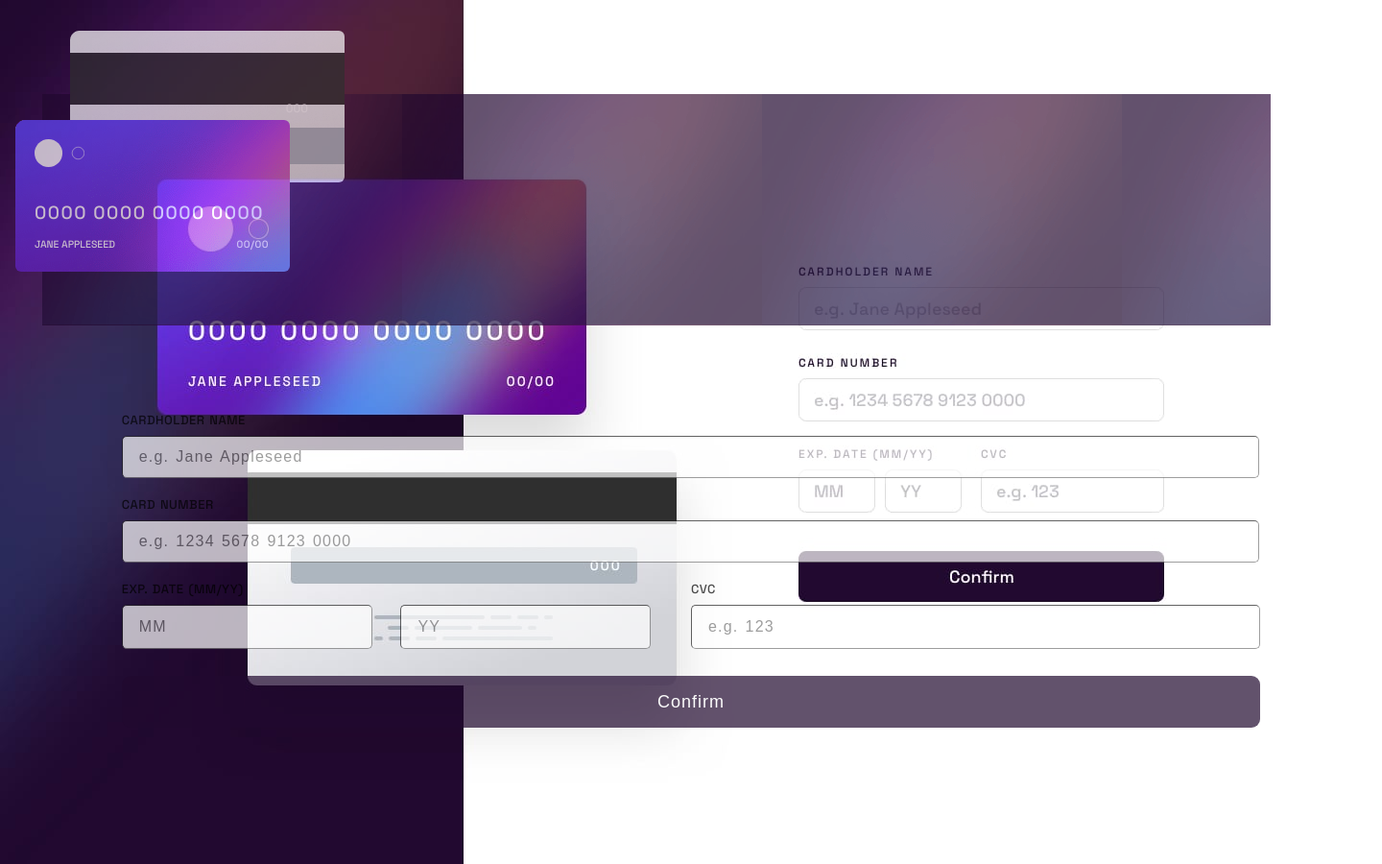
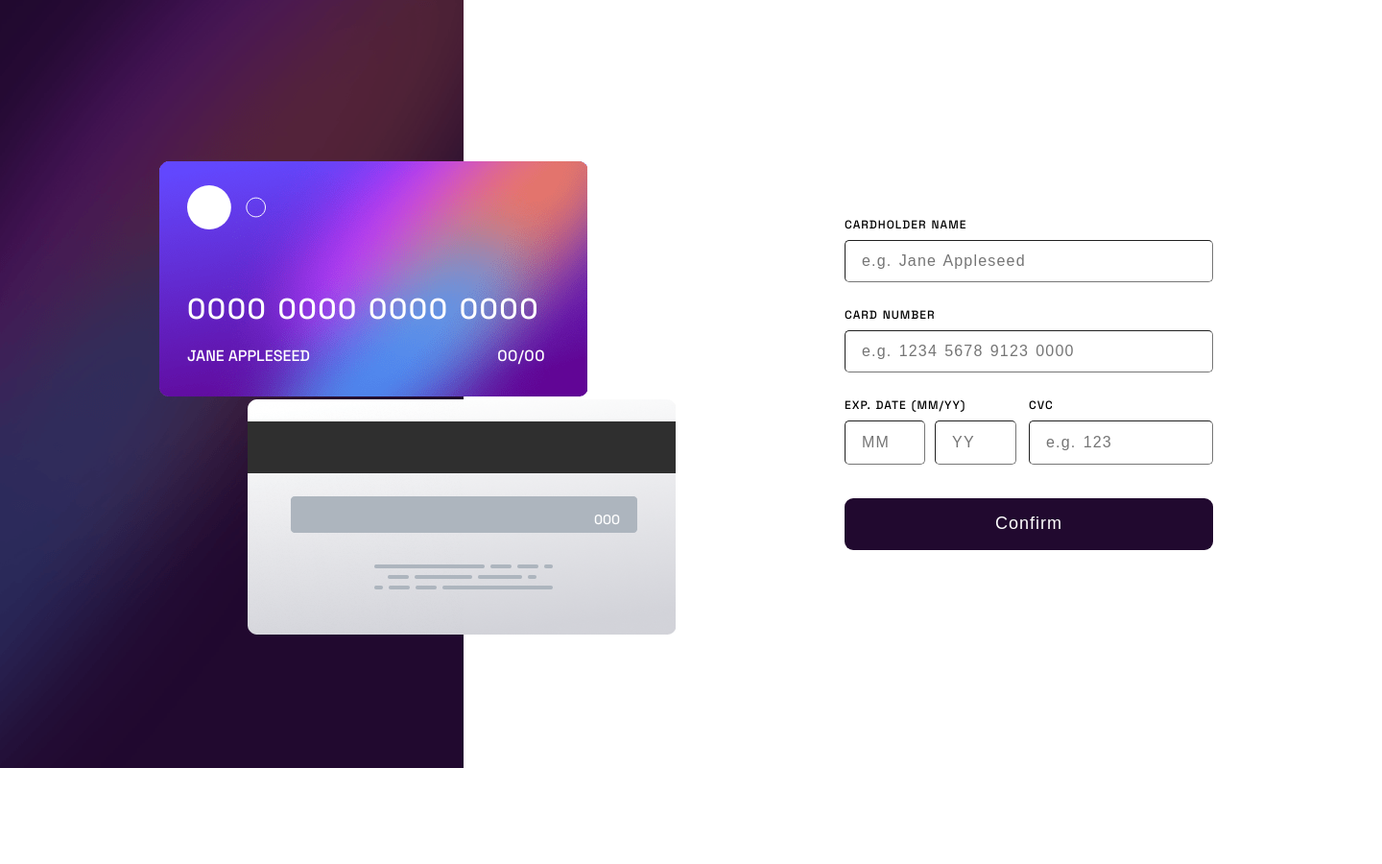
Before and after one commit to abdullahmuslim/interactive-card-component, a plain HTML site: page index.html in a window 1280 px wide. Shown: the whole page at 96% size, 1440 px wide, since content can reach past the window. After the commit the page ends 800 px from the top, so only its background shows below. Drawn offline with Linux system fonts and the light colour scheme.

Commit message:
complete design

```diff
--- a/main.js
+++ b/main.js
@@ -68,7 +68,7 @@ function updateValue(e){
       expiryYear.value = expiryYear.value.substr(0, 2);
       break;
     case 'cvc':
-      let cvcNum = cvc.value.substr(0, 2);
+      let cvcNum = cvc.value.substr(0, 3);
       cvcNum = cvcNum.replace(/ +/g, "");
       cvcDiff = 3 - cvcNum.length;
       for (let i = 0; i < cvcDiff; i++) {
--- a/style.css
+++ b/style.css
@@ -1,11 +1,7 @@
 @import url('https://fonts.googleapis.com/css2?family=Space+Grotesk:wght@500&display=swap');
 
 body {
-  /* opacity: .5;
-  background-image: url(design/mobile-design.jpg); */
   font-family: 'Space Grotesk', sans-serif;
-  /* width: 375px;
-  height: 704px; */
 }
 
 * {
@@ -23,6 +19,8 @@ main {
 
 .bgMain {
   background-image: url(images/bg-main-mobile.png);
+  background-repeat: no-repeat;
+  background-size: cover;
   height: 241px;
   width: 100vw;
 }
@@ -82,6 +80,7 @@ main {
 form {
   display: flex;
   flex-flow: row wrap;
+  width: 50%;
   width: 87.7%;
   padding-bottom: 44px;
   margin-top: 90px;
@@ -149,6 +148,7 @@ input:focus::before {
   font-size: 9px;
 }
 button {
+  cursor: pointer;
   color: hsl(0, 0%, 100%);
   background-color: hsl(278, 68%, 11%);
   font-size: 18px;
@@ -197,14 +197,75 @@ color: hsl(228, 45%, 44%);
   font-display: swap;
   src: url(spaceGrotesk.woff2);
 }
-@media only screen and (min-width: 1003px) {
+@media only screen and (min-width: 1200px) {
   body {
     display: flex;
     justify-content: center;
     align-items: center;
-    opacity: .7;
-    background-image: url(design/desktop-design.jpg);
-    width: 1440px;
-    height: 900px;
+  }
+  main, main > section:first-child {
+    display: flex;
+    flex-direction: row;
+    justify-content: space-between;
+    align-items: center;
+    width: 100vw;
+  }
+  .bgMain {
+    height: 100vh;
+    width: 483px;
+    background-image: url(images/bg-main-desktop.png);
+  }
+  .bgMain div {
+    width: 446px;
+    height: 245px;
+  }
+  .bgMain div:first-child {
+    top: 21vh;
+    left: 166px;
+    padding: 6px 44px 32px 29px;
+  }
+  .bgMain div img {
+    width: 82px;
+    margin-bottom: 44px;
+  }
+  .bgMain div:first-child p {
+    font-size: 16px;
+    font-weight: 500;
+  }
+  #cardNum {
+    font-size: 30px;
+    letter-spacing: 1.px;
+    word-spacing: 2px;
+    width: 100%;
+  }
+  .bgMain div:nth-child(2) {
+    font-size: 14px;
+    top: 52vh;
+    left: 258px;
+    padding-right: 58px;
+  }
+  form {
+    margin-inline: auto;
+    margin-top: 42px;
+    margin-right: 16px;
+    width: 384px;
+  }
+  label {
+    font-size: 12px;
+    letter-spacing: 1px;
+    word-spacing: 1px;
+    margin-bottom: 8px;
+  }
+  input {
+    margin-bottom: 26px;
+  }
+  section:last-child {
+    margin-right: 24.6%;
+    width: 510px;
+  }
+  @media only screen and (min-width: 1320px){
+    form {
+    margin-right: 15.7%;
+    }
   }
 }
```
Also changed, not shown: 3 other files.
